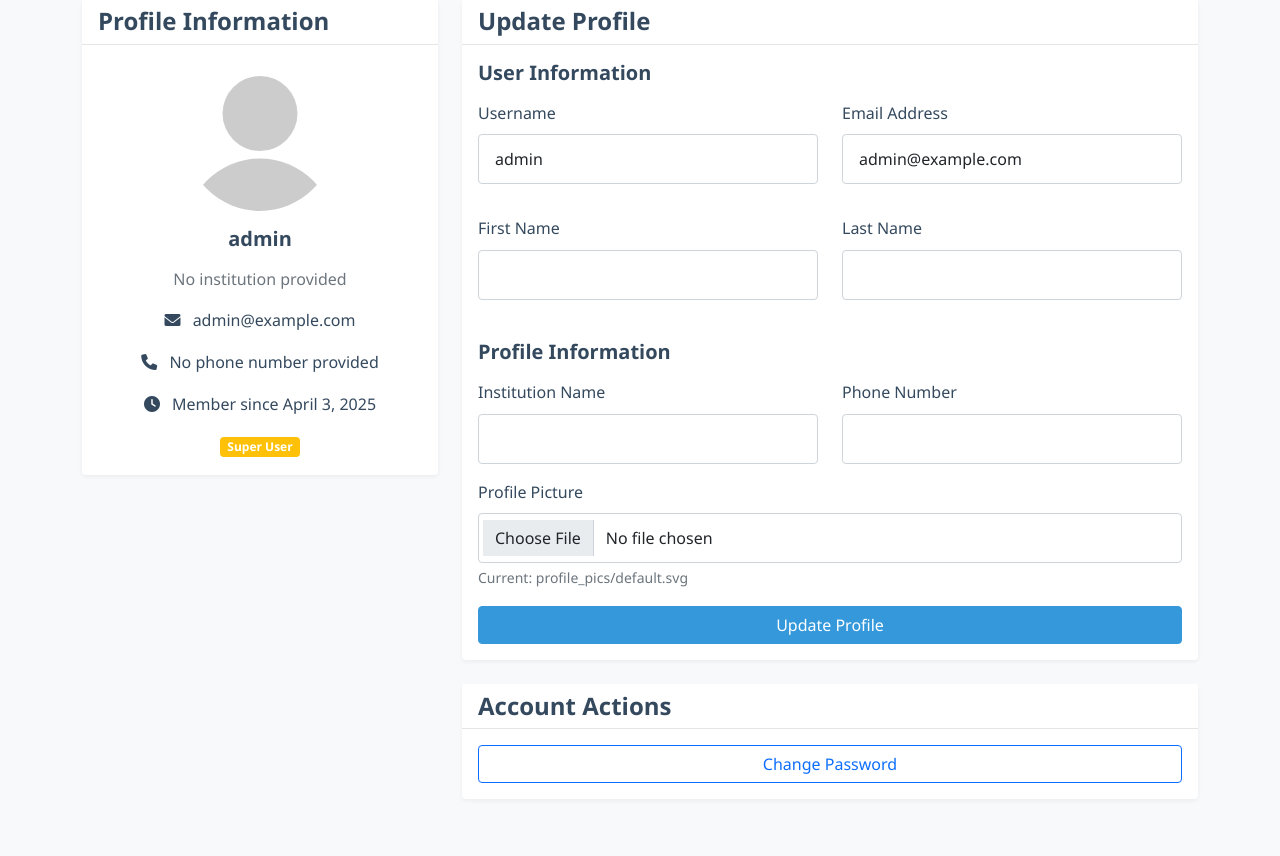
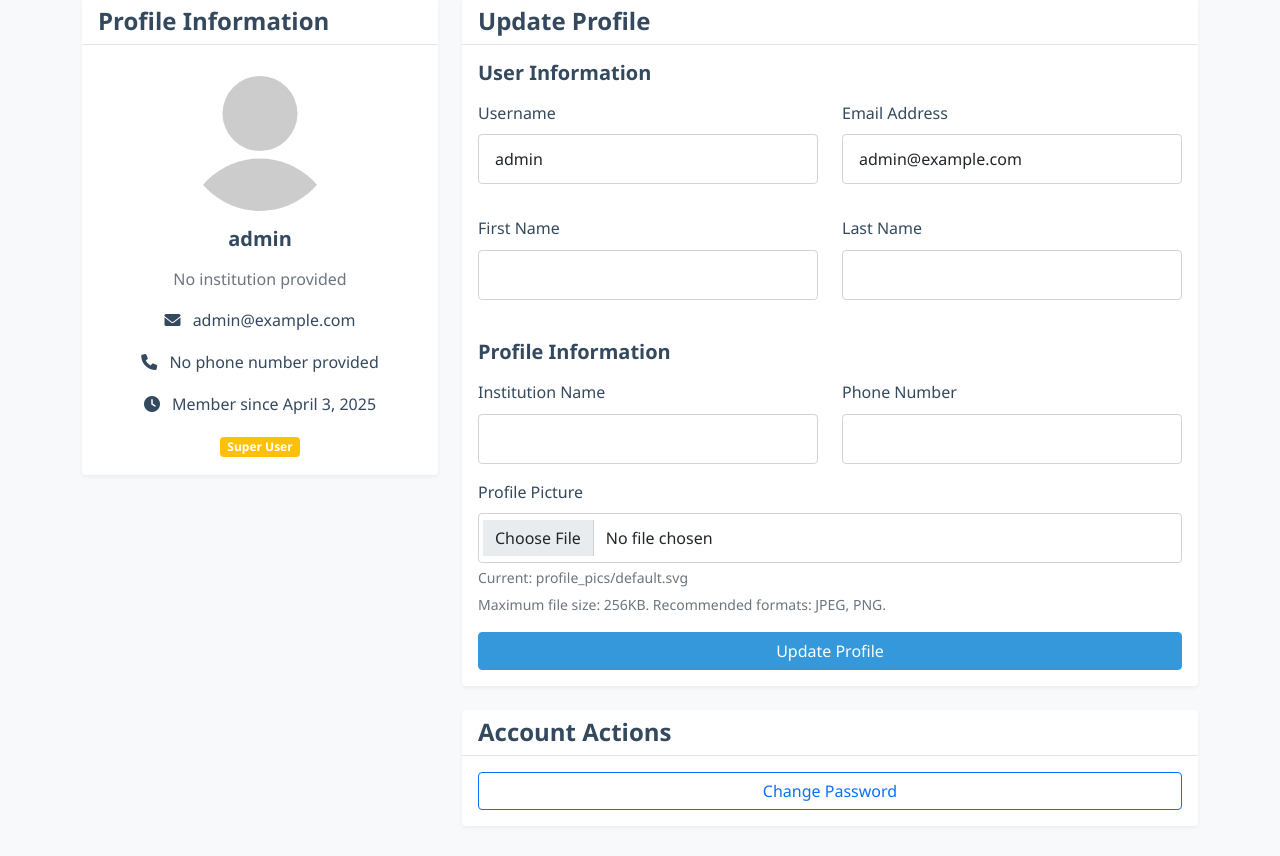
Before and after one commit to Mominul-Islam-cmd/safentAI_final, a Django app: page /accounts/profile/ in a window 1280 px wide. Shown: the part 192-1048 px from the top of the page. Run offline with Django 4.2, Linux system fonts and the light colour scheme; a user stored in the database is signed in; data comes from the database, SQL or seed files in the repository; both versions use the stored data as it was after the commit.

Commit message:
Enhance contact form and user profile: Add automatic email reply to contact form submissions and restrict profile picture upload size to 256KB.
Replit-Commit-Author: Agent
Replit-Commit-Session-Id: 6776a437-46e2-4559-a798-5b5b9cf2f0e9
Replit-Commit-Screenshot-Url: https://storage.googleapis.com/screenshot-production-us-central1/419be2bb-f7c6-44f7-8518-f25256a95d39/3d475664-3446-4a71-bed4-20ef9f7a8dd4.jpg

```diff
--- a/accounts/forms.py
+++ b/accounts/forms.py
@@ -23,6 +23,14 @@ class ProfileRegisterForm(forms.ModelForm):
             'phone_number': forms.TextInput(attrs={'class': 'form-control', 'placeholder': 'Enter your phone number'})
         }
 
+    def clean_profile_picture(self):
+        profile_picture = self.cleaned_data.get('profile_picture')
+        if profile_picture:
+            # 256KB = 262,144 bytes
+            if profile_picture.size > 262144:
+                raise forms.ValidationError("Profile picture must be less than 256KB in size.")
+        return profile_picture
+
 
 class UserUpdateForm(forms.ModelForm):
     email = forms.EmailField()
@@ -36,6 +44,14 @@ class ProfileUpdateForm(forms.ModelForm):
     class Meta:
         model = Profile
         fields = ['institution_name', 'profile_picture', 'phone_number']
+
+    def clean_profile_picture(self):
+        profile_picture = self.cleaned_data.get('profile_picture')
+        if profile_picture:
+            # 256KB = 262,144 bytes
+            if profile_picture.size > 262144:
+                raise forms.ValidationError("Profile picture must be less than 256KB in size.")
+        return profile_picture
 
 
 class ContactForm(forms.Form):
--- a/accounts/views.py
+++ b/accounts/views.py
@@ -90,12 +90,21 @@ def contact(request):
             subject = form.cleaned_data['subject']
             message = form.cleaned_data['message']
 
-            # Send email
+            # Send email to admin
             send_mail(
                 f'Contact Form: {subject}',
                 f'From: {name} <{email}>\n\n{message}',
                 settings.EMAIL_HOST_USER,
                 [settings.EMAIL_HOST_USER],  # Send to the same Gmail account
+                fail_silently=False,
+            )
+
+            # Send auto-reply email to user
+            send_mail(
+                'Thank you for contacting SafeNet AI',
+                f'Dear {name},\n\nThank you for reaching out to us. We have received your message about "{subject}" and our team will contact you soon.\n\nBest regards,\nThe SafeNet AI Team',
+                settings.EMAIL_HOST_USER,
+                [email],  # Send to user's email
                 fail_silently=False,
             )
 
--- a/templates/accounts/profile.html
+++ b/templates/accounts/profile.html
@@ -131,6 +131,7 @@
                             </div>
                         {% endif %}
                         <div class="form-text">Current: {{ user.profile.profile_picture.name }}</div>
+                        <div class="form-text text-muted">Maximum file size: 256KB. Recommended formats: JPEG, PNG.</div>
                     </div>
 
                     <div class="d-grid gap-2">
--- a/templates/accounts/register.html
+++ b/templates/accounts/register.html
@@ -99,6 +99,7 @@
                                 {{ profile_form.profile_picture.errors }}
                             </div>
                         {% endif %}
+                        <div class="form-text text-muted">Maximum file size: 256KB. Recommended formats: JPEG, PNG.</div>
                     </div>
 
                     <div class="d-grid gap-2 mt-4">
```
Also changed, not shown: db.sqlite3.
